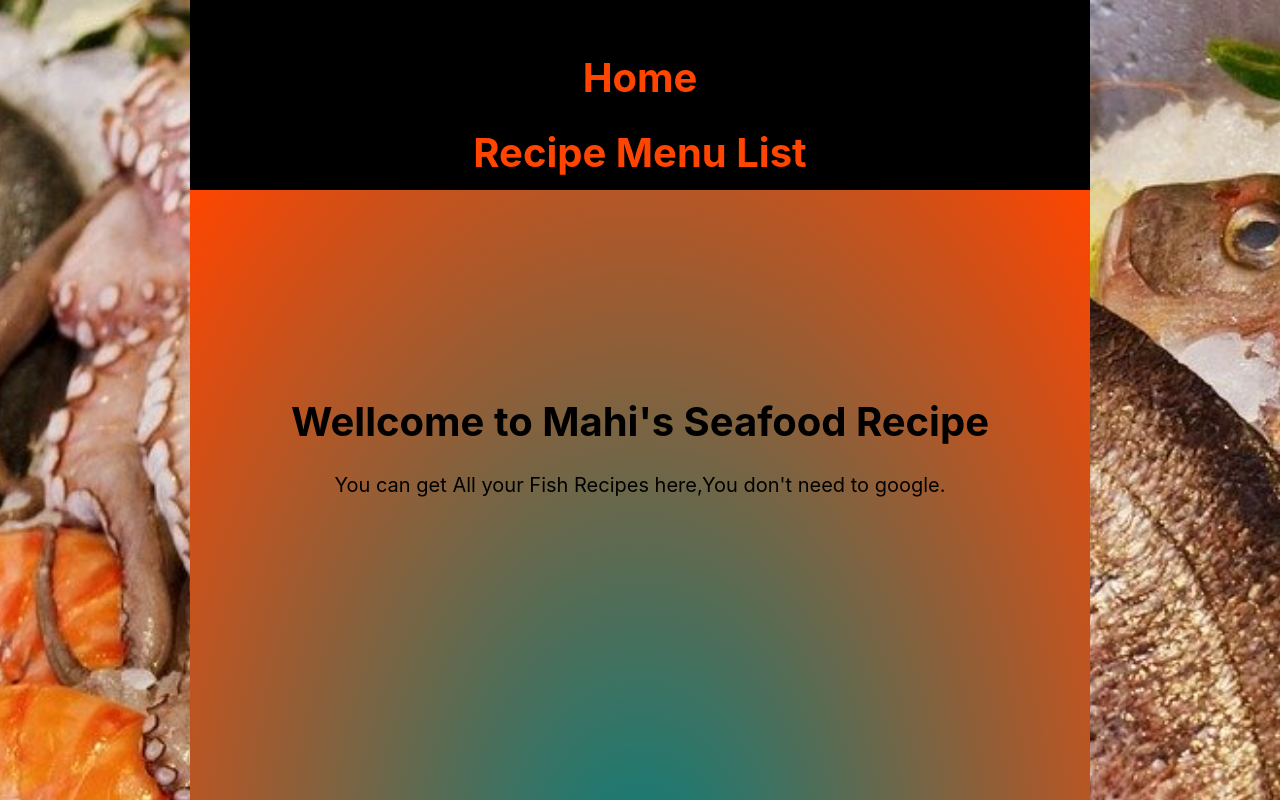
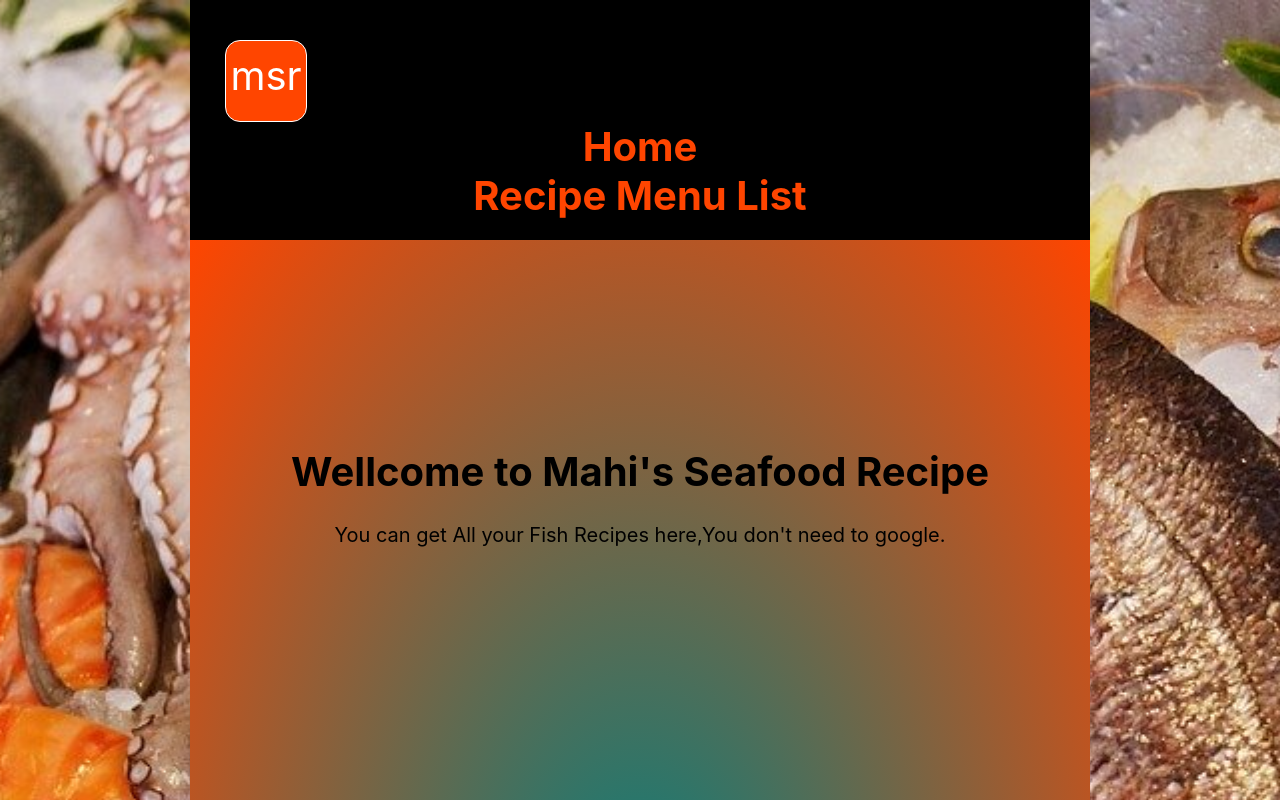
Before and after one commit to mahletbogale/menu-project, a React (Create React App) app: page / in a window 1280 px wide. Shown: the top 800 px of the page. Built offline with nearby package versions, Linux system fonts and the light colour scheme; no server answers.

Commit message:
Adding icon

```diff
--- a/src/App/App.css
+++ b/src/App/App.css
@@ -1,10 +1,11 @@
 .head header {
   background-color: black;
-  height: 150px;
+  height: 180px;
   align-content: center;
   color: orangered;
   text-align: center;
   padding-top: 40px;
+  padding-bottom: 20px;
   display: flex;
   flex-direction: column;
   justify-content: space-around;
@@ -93,3 +94,14 @@ header a {
 .menuname {
   padding-top: 40px;
 }
+.icon {
+  border: solid 1px;
+  width: 80px;
+  height: 80px;
+  padding-top: 10px;
+  padding-bottom: 10px;
+  border-radius: 15px;
+  background-color: orangered;
+  color: white;
+  margin-left: 35px;
+}
--- a/src/App/App.js
+++ b/src/App/App.js
@@ -29,7 +29,7 @@ class App extends Component {
     return (
       <div className="head">
         <header>
-
+          <div className="icon">msr</div>
           <Link to="/">Home</Link>
 
           <Link to="/menulist/menulist">Recipe Menu List</Link>
--- a/src/MenuDetails/MenuDetails.js
+++ b/src/MenuDetails/MenuDetails.js
@@ -33,6 +33,11 @@ class MenuDetails extends Component {
           <img src={thisMenu.strMealThumb} alt="" />
           <h3 className="menuname">{thisMenu.strMeal}</h3>
           <p>{ins.strInstructions}</p>
+
+          <h3 className="hyoutube">Youtube link</h3>
+
+          <p className="pyoutube">{ins.strYoutube}</p>
+
           <h3 className="ing">Ingredients</h3>
           <div className="ingridient">
             <p>{`${ins.strIngredient1}${"  "} ${ins.strMeasure1}`}</p>
```
